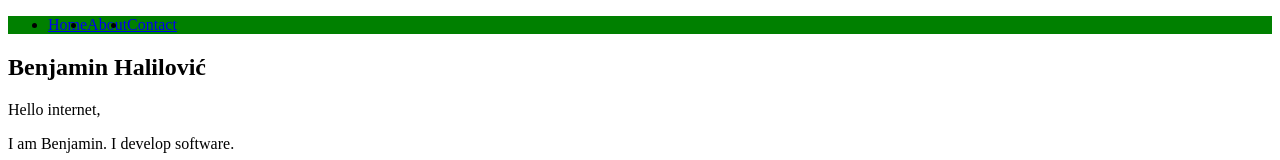
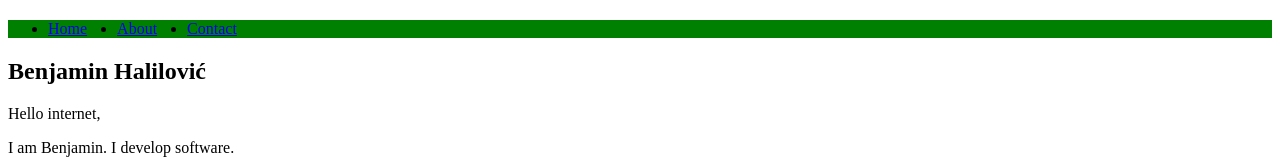
Before and after one commit to development-with-benjamin/webpage, a plain HTML site: page index.html in a window 1280 px wide. Shown: the top 160 px of the page. Drawn offline with Linux system fonts and the light colour scheme.

Commit message:
Update navbar margins and paddings

```diff
--- a/css/style.css
+++ b/css/style.css
@@ -1,4 +1,9 @@
 .navigation {
 	display: flex;
 	background-color: green;
+	margin: 20px 0 20px 0;
 }
+
+.nav-item {
+	margin: 0 30px 0 0;
+}
--- a/index.html
+++ b/index.html
@@ -24,9 +24,9 @@
     <header>
         <nav>
             <ul class="navigation">
-                <li><a href="index.html" class="active">Home</a></li>
-                <li><a href="about.html">About</a></li>
-                <li><a href="contact.html">Contact</a></li>
+                <li class="nav-item"><a href="index.html" class="active">Home</a></li>
+                <li class="nav-item"><a href="about.html">About</a></li>
+                <li class="nav-item"><a href="contact.html">Contact</a></li>
             </ul>
         </nav>
     </header>
```
